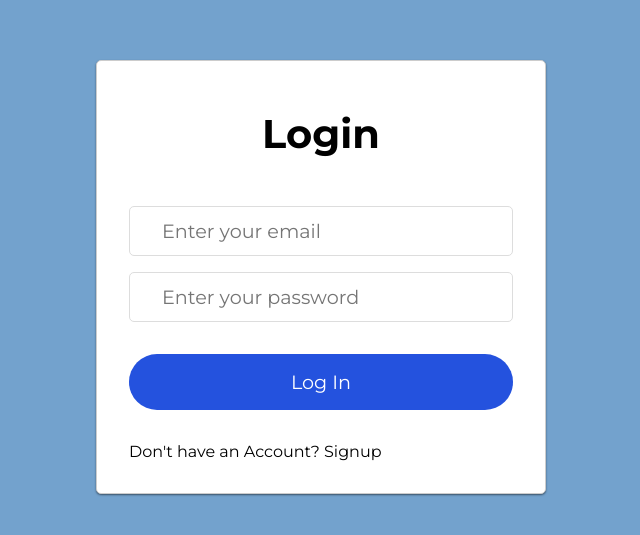
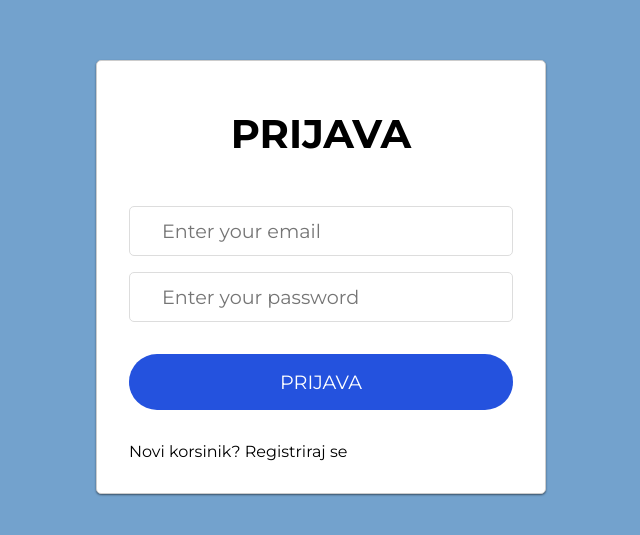
Before and after one commit to MStrukelj/U_Zadnji_Tren, a React (Vite) app in the folder App/frontend/: page / in a window 1280 px wide. Shown: the part 123-658 px from the top of the page, without its empty margins (319-959 px from the left). Built offline with nearby package versions, Linux system fonts and the light colour scheme.

Commit message:
promjena login
promjena login

```diff
--- a/App/frontend/src/components/LogIn.jsx
+++ b/App/frontend/src/components/LogIn.jsx
@@ -13,7 +13,7 @@ function LogIn({FormHandle}) {
    }
    return (
    <div className="form-container">
-   <h2>Login</h2>
+   <h2>PRIJAVA</h2>
    <form onSubmit={handleLogin}>
    <div className="form-control">
    <input type="text" placeholder="Enter your email"
@@ -25,9 +25,9 @@ function LogIn({FormHandle}) {
      onChange={(e)=>setPassword(e.target.value)}/>
    </div>
 
-   <button onClick={handleLogin}>Log In</button>
+   <button onClick={handleLogin}>PRIJAVA</button>
    </form>
-   <p onClick={() => FormHandle("signup")}>Don't have an Account? Signup</p>
+   <p onClick={() => FormHandle("signup")}>Novi korsinik? Registriraj se</p>
    </div>
    );
    }
--- a/App/frontend/src/components/SignUp.jsx
+++ b/App/frontend/src/components/SignUp.jsx
@@ -27,7 +27,7 @@ function SignUp({ FormHandle }) {
 
   return (
     <div className="form-container">
-      <h2>Signup</h2>
+      <h2>REGISTRACIJA</h2>
       <form>
         <div className="form-control">
           <input type="text" placeholder="Enter your email" />
@@ -48,7 +48,7 @@ function SignUp({ FormHandle }) {
               value="Opci"
               onChange={handleSmjerChange}
             />
-            Opći</label>
+            A-Opći</label>
           </div>
 
           <div className="checkbox-container">
@@ -58,7 +58,7 @@ function SignUp({ FormHandle }) {
               value="Matematicki"
               onChange={handleSmjerChange}
             />
-            Matematički</label>
+            B-Informatički</label>
           </div>
 
           <div className="checkbox-container">
@@ -68,7 +68,7 @@ function SignUp({ FormHandle }) {
               value="Informaticki"
               onChange={handleSmjerChange}
             />
-            Informatički</label>
+            C-Matematički</label>
           </div>
           </div>
         </div>
@@ -93,7 +93,7 @@ function SignUp({ FormHandle }) {
               value="Njemacki"
               onChange={handleIzborniPredmetiChange}
             />
-            Njemački</label>
+            Njemački-DSD</label>
           </div>
           <div className="checkbox-container">
           <label>
@@ -104,21 +104,13 @@ function SignUp({ FormHandle }) {
             />
             Astronomija</label>
           </div>
-          <div className="checkbox-container">
-          <label>
-            <input
-              type="checkbox"
-              value="DSD"
-              onChange={handleIzborniPredmetiChange}
-            />
-            DSD</label>
-          </div>
+
           </div>
         </div>
 
-        <button>Sign Up</button>
+        <button>REGISTRIRAJ SE</button>
       </form>
-      <p onClick={() => FormHandle("login")}>Already have an account? Login</p>
+      <p onClick={() => FormHandle("login")}>Imate račun? Prijavi se</p>
     </div>
   );
 }
```
